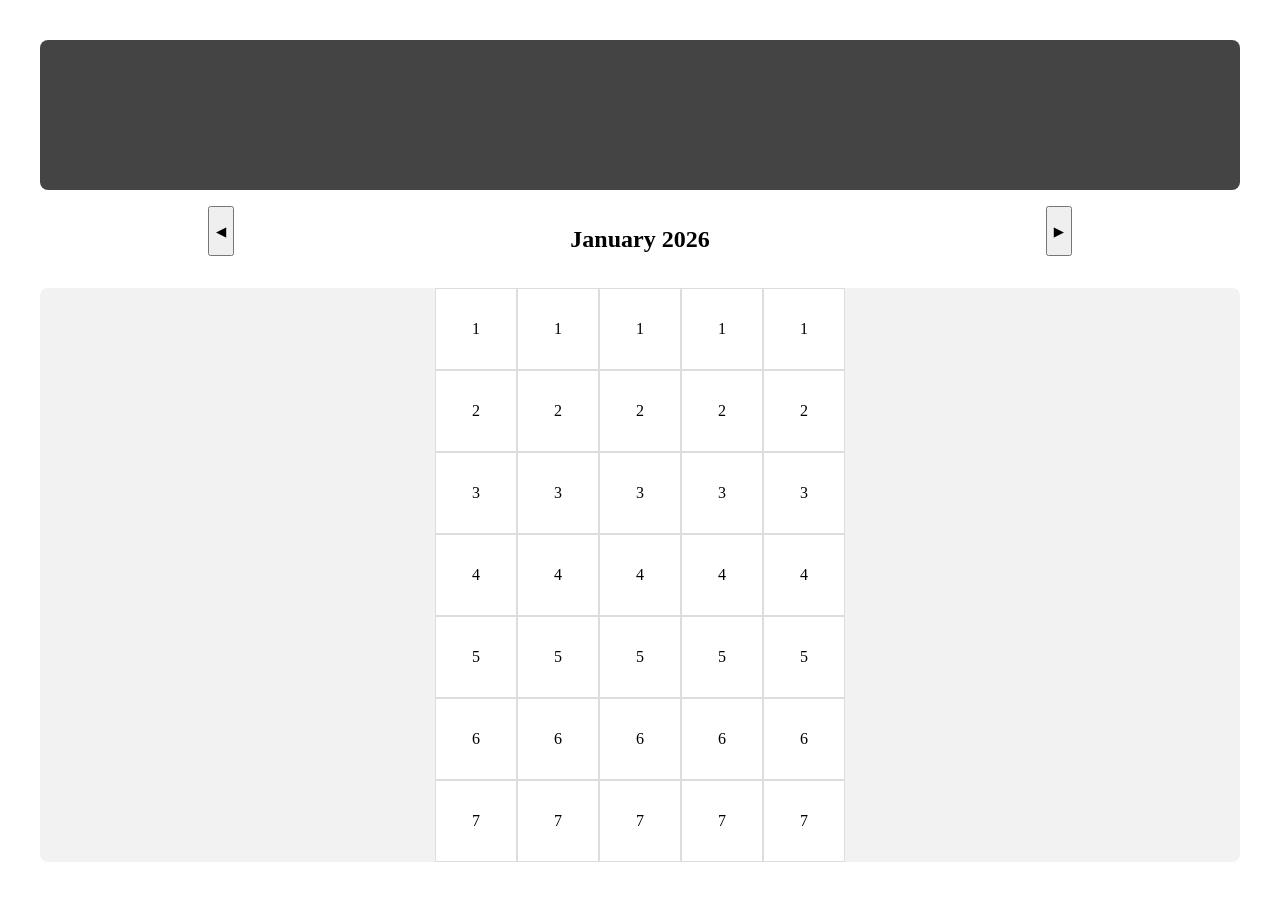
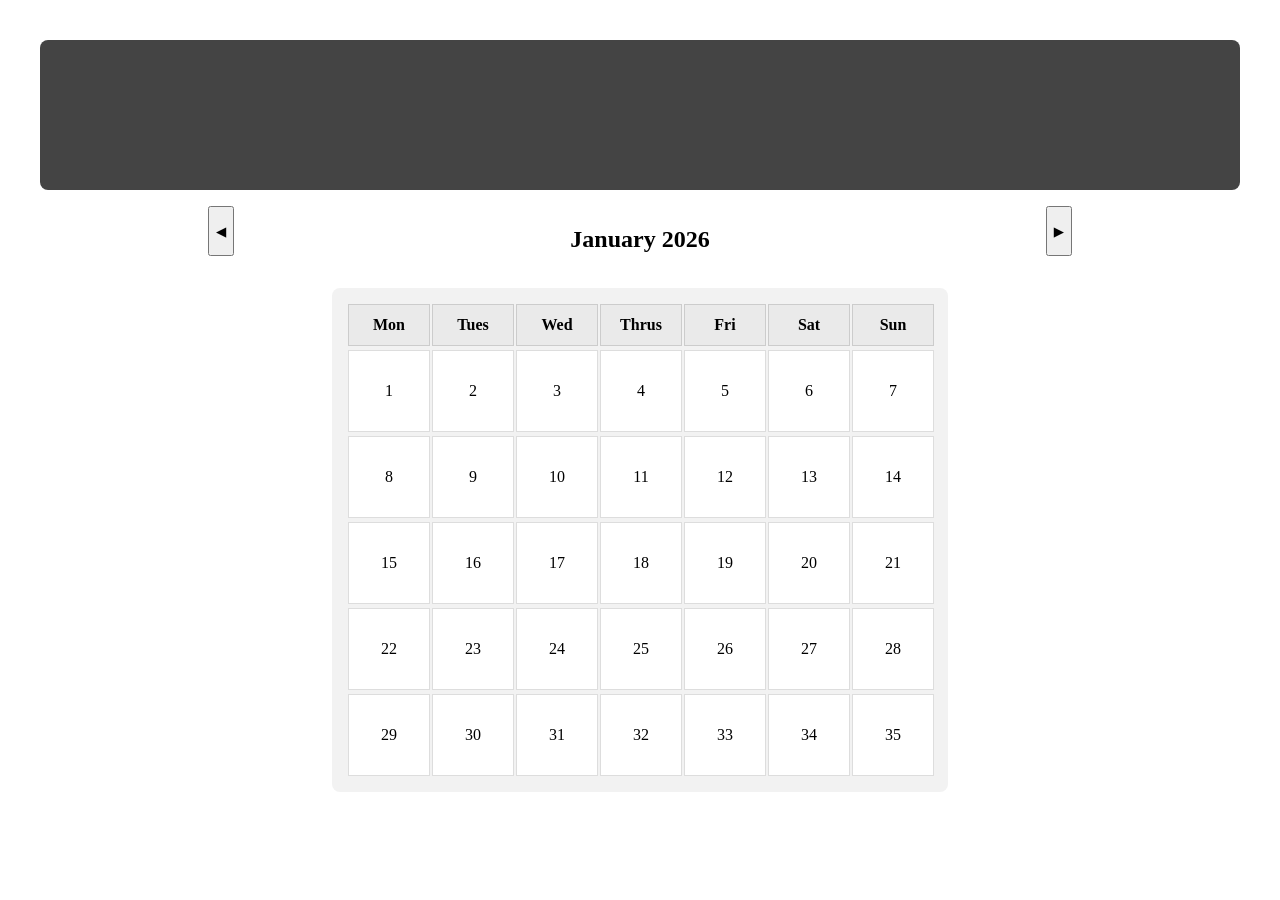
Before and after one commit to aveesah03/Planner, a React (Vite) app: page / in a window 1280 px wide. After the commit the page ends 832 px from the top, so only its background shows below. Built offline with nearby package versions, Linux system fonts and the light colour scheme.

Commit message:
Added days of the week

```diff
--- a/src/components/Calendar.jsx
+++ b/src/components/Calendar.jsx
@@ -3,11 +3,13 @@ import './calendar.css';
 
 export default function Calendar() {
     let cal = [];
+    //const days = Array.from({length: 7});
+    const days = ['Mon', 'Tues', 'Wed', 'Thrus', 'Fri', 'Sat', 'Sun']
 
-    for (let i = 0; i < 5; i++) {
+    for (let i = 0; i < 7; i++) {
         let week = [];
-        for (let j = 0; j < 7; j++) {
-            week[j] = j + 1;
+        for (let j = 0; j < 5; j++) {
+            week[j] = i*5+j+1;
         }
         cal[i] = week;
     }
@@ -16,6 +18,11 @@ export default function Calendar() {
         <>
             <Navbar />
             <div className="calendar">
+
+                {days.map((day) => (
+                    <div className='days' >{day}</div>
+                ))}
+
                 {cal.map((week, weekIndex) => (
                     <div className="week" key={weekIndex}>
                         {week.map((date, dateIndex) => (
--- a/src/components/calendar.css
+++ b/src/components/calendar.css
@@ -1,3 +1,50 @@
+.calendar {
+  display: grid;
+  grid-template-columns: repeat(7, 5rem);
+  gap: 0.25rem;
+  background-color: #f2f2f2;
+  padding: 1rem;
+  border-radius: 8px;
+  width: fit-content;
+  margin: auto;
+}
+
+.days {
+  height: 2.5rem;
+  width: 5rem;
+  display: flex;
+  align-items: center;
+  justify-content: center;
+  background-color: #eaeaea;
+  border: 1px solid #ccc;
+  font-weight: 600;
+}
+
+.date {
+  height: 5rem;
+  width: 5rem;
+  display: flex;
+  align-items: center;
+  justify-content: center;
+  background-color: #fff;
+  border: 1px solid #ddd;
+  font-size: 16px;
+  font-weight: 500;
+}
+
+.week {
+  display: contents;
+}
+
+.navbar {
+  display: flex;
+  justify-content: space-around;
+  height: 50px;
+  margin-bottom: 2rem;
+}
+
+
+/*
 .calendar {
   min-height: 400px;
   background-color: #f2f2f2;
@@ -25,3 +72,17 @@
   font-size: 16px;
   font-weight: 500;
 }
+
+.days{
+  height: 2rem;
+  width: 5rem;
+  display: flex;
+  background-color:#fff;
+  border: 1px solid #ddd;
+  align-items: center;
+  justify-content: center;
+  font-size: 16px;
+  font-weight: 500;
+}
+
+*/
```
